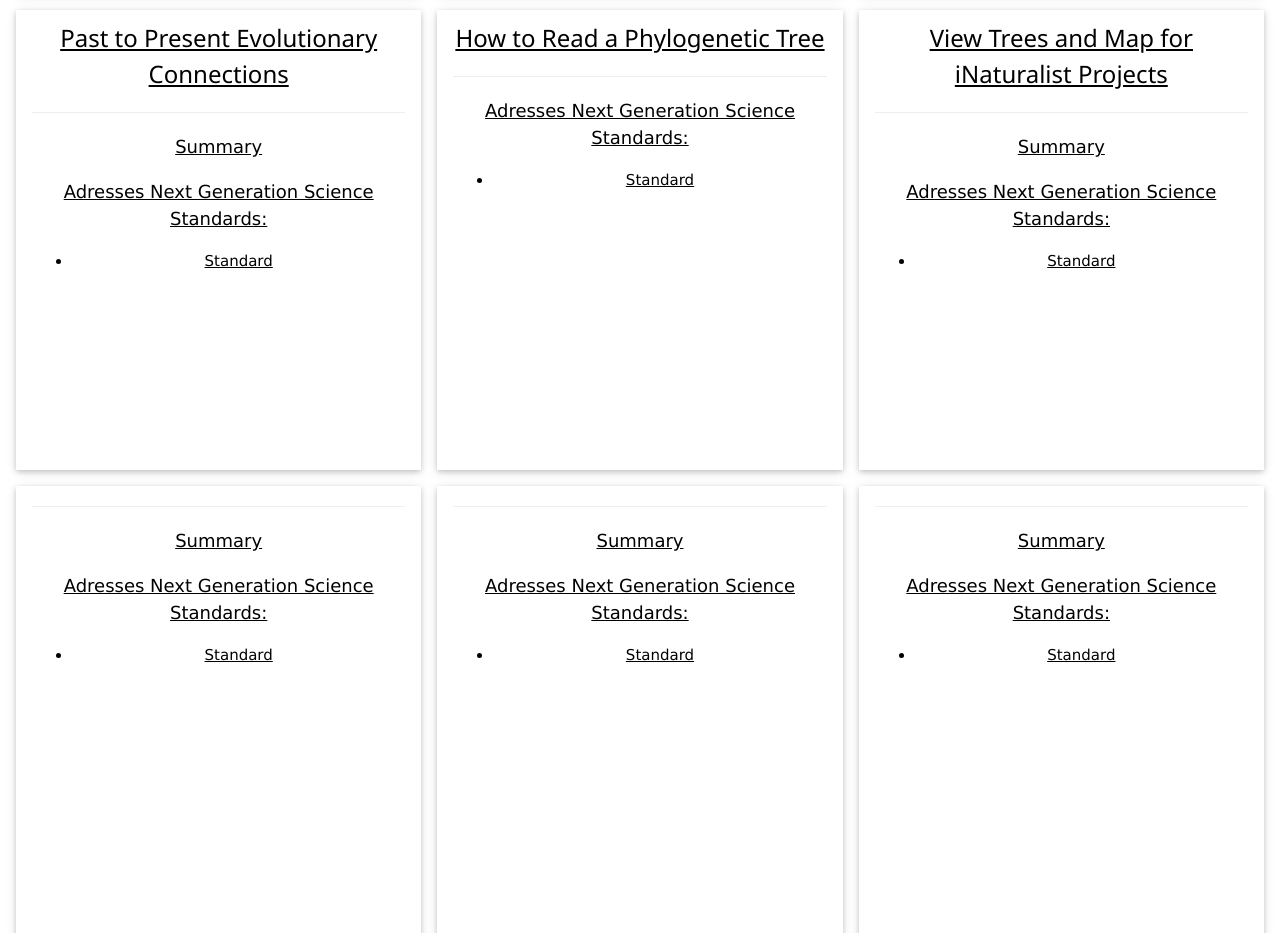
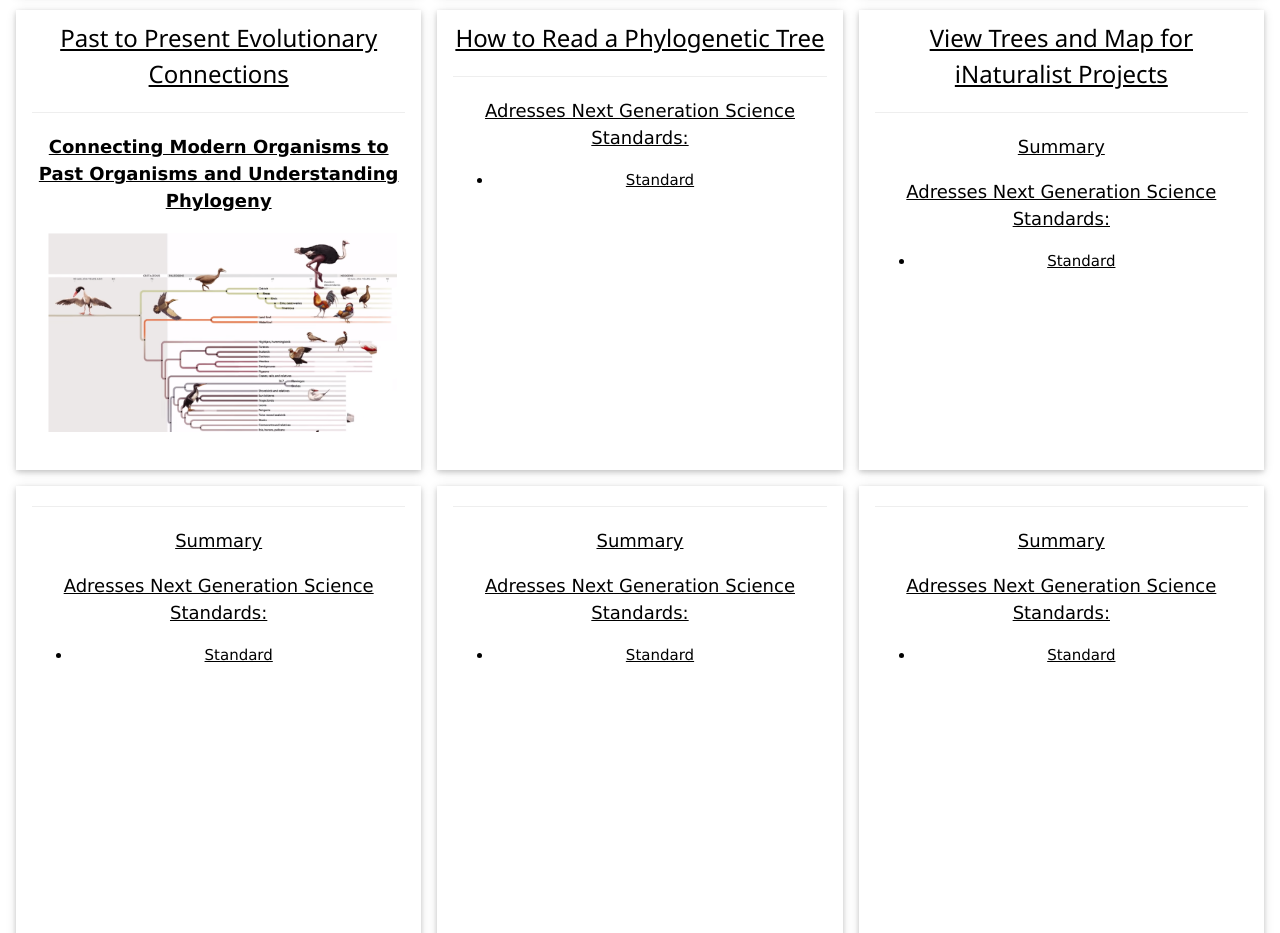
Before and after one commit to jwiggi18/phyloEd, a plain HTML site: page index.html in a window 1280 px wide. Shown: the part 2420-3353 px from the top of the page. Drawn offline with nearby package versions, Linux system fonts and the light colour scheme.

Commit message:
more images

```diff
--- a/index.html
+++ b/index.html
@@ -213,6 +213,7 @@
     </ul>
     </div>
   </div>
+
   <!-- Goldfish -->
   <div class="w3-third">
     <div class="card container">
@@ -235,7 +236,8 @@
     <div class="card container">
     <h3><a href="https://drive.google.com/drive/folders/13bPGjMHoOgdi1MP6_ut8H4Ove8EKtogF?usp=sharing">Past to Present Evolutionary Connections</h3>
     <hr>
-      <p>Summary</p>
+    <p id="subhead">Connecting Modern Organisms to Past Organisms and Understanding Phylogeny </p>
+    <p><a href="https://drive.google.com/drive/folders/13bPGjMHoOgdi1MP6_ut8H4Ove8EKtogF?usp=sharing"><img src = "img/past_present.png" alt = "Bird Phylogeny" style="width:100%;"></a></p>
     <p> Adresses Next Generation Science Standards:</p>
     <ul>
     <li><a href="">Standard</a></li>
```
Also changed, not shown: img/past_present.png (added). Lines whose indentation alone changed are shown as unchanged.
